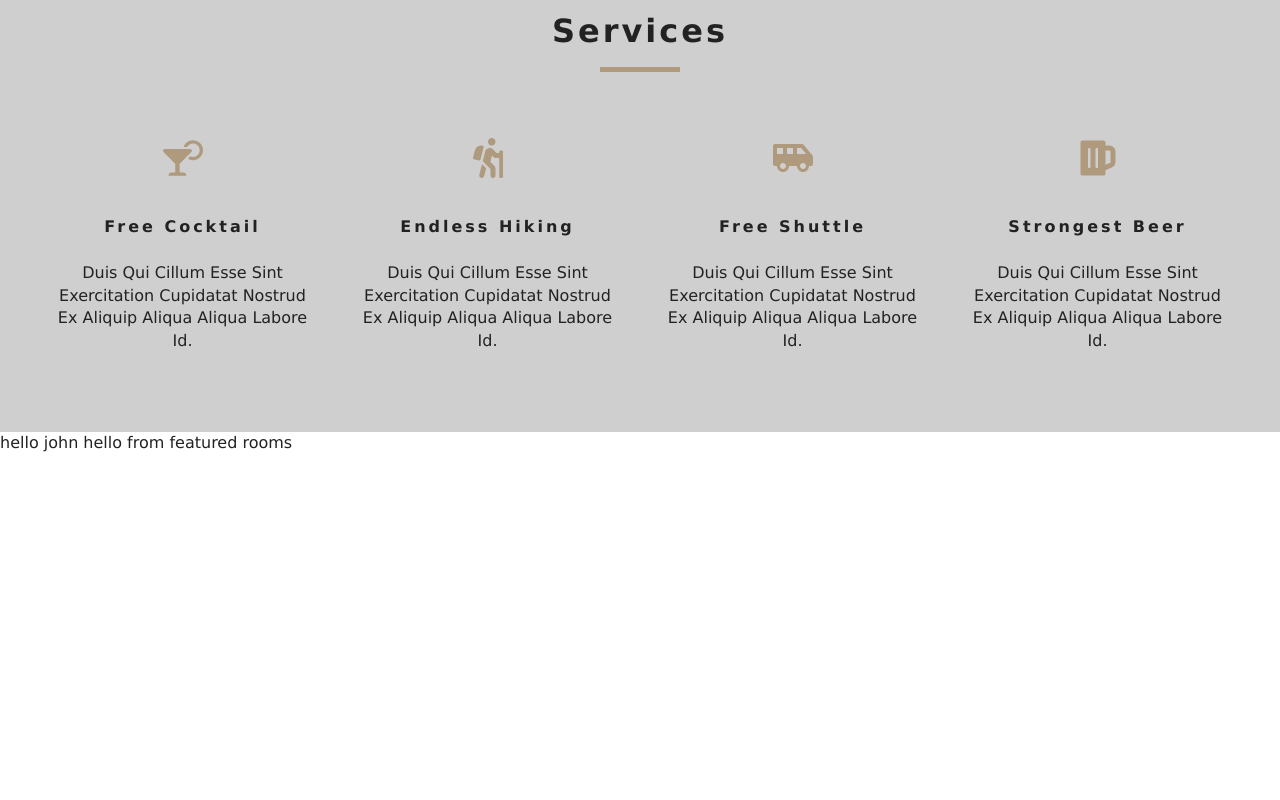
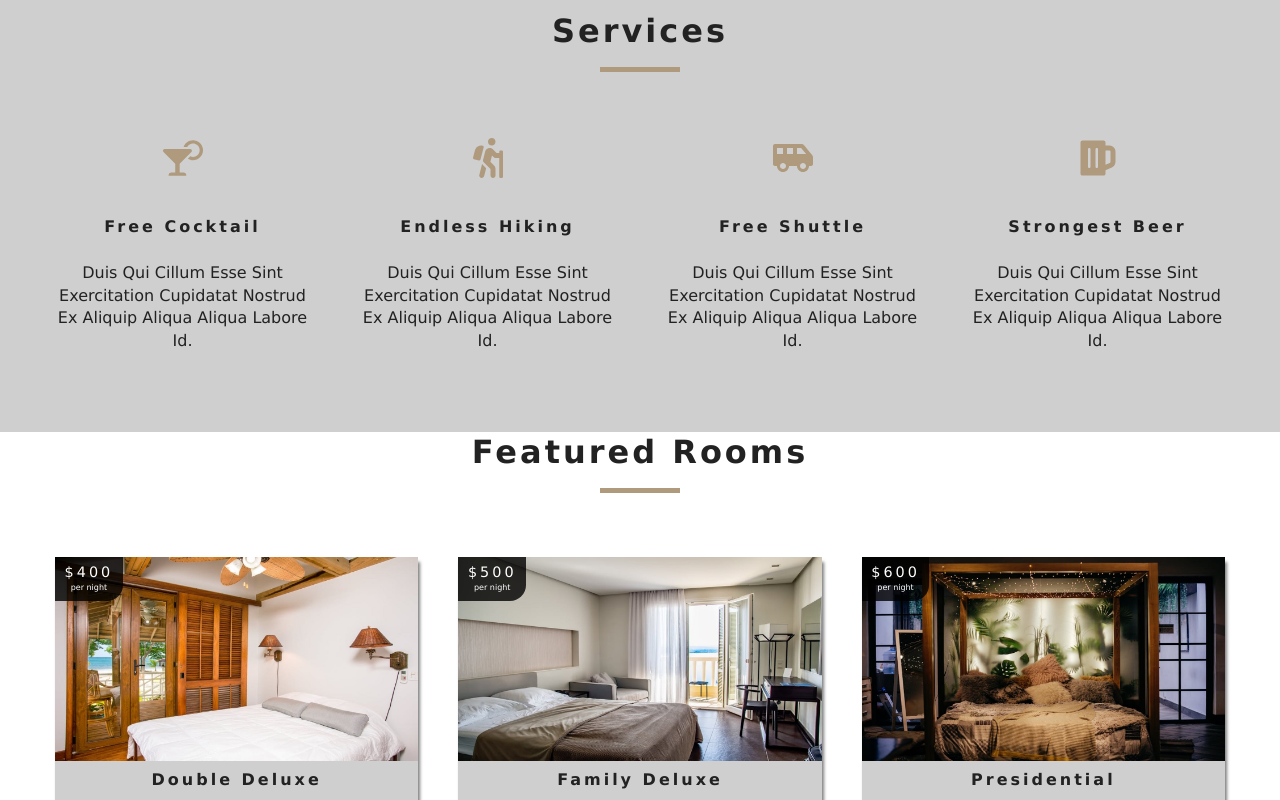
Before and after one commit to gustaveH/resort-hotel, a React (Create React App) app: page / in a window 1280 px wide. Shown: the part 869-1669 px from the top of the page. Before the commit the page ends 1323 px from the top, so only its background shows below. Built offline with nearby package versions, Linux system fonts and the light colour scheme.

Commit message:
added room, singleroom, and loading somponents, and used proptypes for types of data passed

```diff
--- a/src/Context.js
+++ b/src/Context.js
@@ -1,13 +1,41 @@
 import React, { Component } from 'react';
+import items from './data';
 
 const RoomContext = React.createContext();
 
 //
 export default class RoomProvider extends Component {
   state = {
-    greeting: 'hello',
-    name: 'john',
+    rooms: [],
+    sortedRooms: [],
+    featuredRooms: [],
+    loading: true,
   };
+
+  //get data
+
+  componentDidMount() {
+    let rooms = this.formatData(items);
+    let featuredRooms = rooms.filter((room) => room.featured === true);
+    this.setState({
+      rooms,
+      featuredRooms,
+      sortedRooms: rooms,
+      loading: false,
+    });
+  }
+
+  formatData(items) {
+    let tempItems = items.map((item) => {
+      let id = item.sys.id;
+      let images = item.fields.images.map((image) => image.fields.file.url);
+
+      let room = { ...item.fields, images, id };
+      return room;
+    });
+    return tempItems;
+  }
+
   render() {
     return (
       <RoomContext.Provider value={{ ...this.state }}>
--- a/src/components/FeaturedRooms.js
+++ b/src/components/FeaturedRooms.js
@@ -1,15 +1,23 @@
 import React, { Component } from 'react';
 import { RoomContext } from '../Context';
-
+import Loading from './Loading';
+import Room from './Room';
+import Title from './Title';
 export default class FeaturedRooms extends Component {
   static contextType = RoomContext;
   render() {
-    const { name, greeting } = this.context;
+    let { loading, featuredRooms: rooms } = this.context;
+    rooms = rooms.map((room) => {
+      return <Room key={room.id} room={room} />;
+    });
 
     return (
-      <div>
-        {greeting} {name} hello from featured rooms{' '}
-      </div>
+      <section className='featured'>
+        <Title title='featured rooms' />
+        <div className='featured-rooms-center'>
+          {loading ? <Loading /> : rooms}
+        </div>
+      </section>
     );
   }
 }
--- /dev/null
+++ b/src/components/Loading.js
@@ -0,0 +1,10 @@
+import React from 'react';
+import loadingGif from '../images/gif/loading-arrow.gif';
+export default function Loading() {
+  return (
+    <div className='loading'>
+      <h4>Rooms loading ...</h4>
+      <img src={loadingGif} alt=''></img>
+    </div>
+  );
+}
--- /dev/null
+++ b/src/components/Room.js
@@ -0,0 +1,32 @@
+import React from 'react';
+import { Link } from 'react-router-dom';
+import defaultImg from '../images/room-1.jpeg';
+import PropTypes from 'prop-types';
+
+export default function Room({ room }) {
+  const { name, slug, images, price } = room;
+  return (
+    <article className='room'>
+      <div className='img-container'>
+        <img src={images[0] || defaultImg} alt='single room' />
+        <div className='price-top'>
+          <h6>${price}</h6>
+          <p>per night</p>
+        </div>
+        <Link to={`/rooms/${slug}`} className='btn-primary room-link'>
+          Features
+        </Link>
+      </div>
+      <p className='room-info'>{name}</p>
+    </article>
+  );
+}
+
+Room.propTypes = {
+  room: PropTypes.shape({
+    name: PropTypes.string.isRequired,
+    slug: PropTypes.string.isRequired,
+    images: PropTypes.arrayOf(PropTypes.string),
+    price: PropTypes.number.isRequired,
+  }),
+};
```
